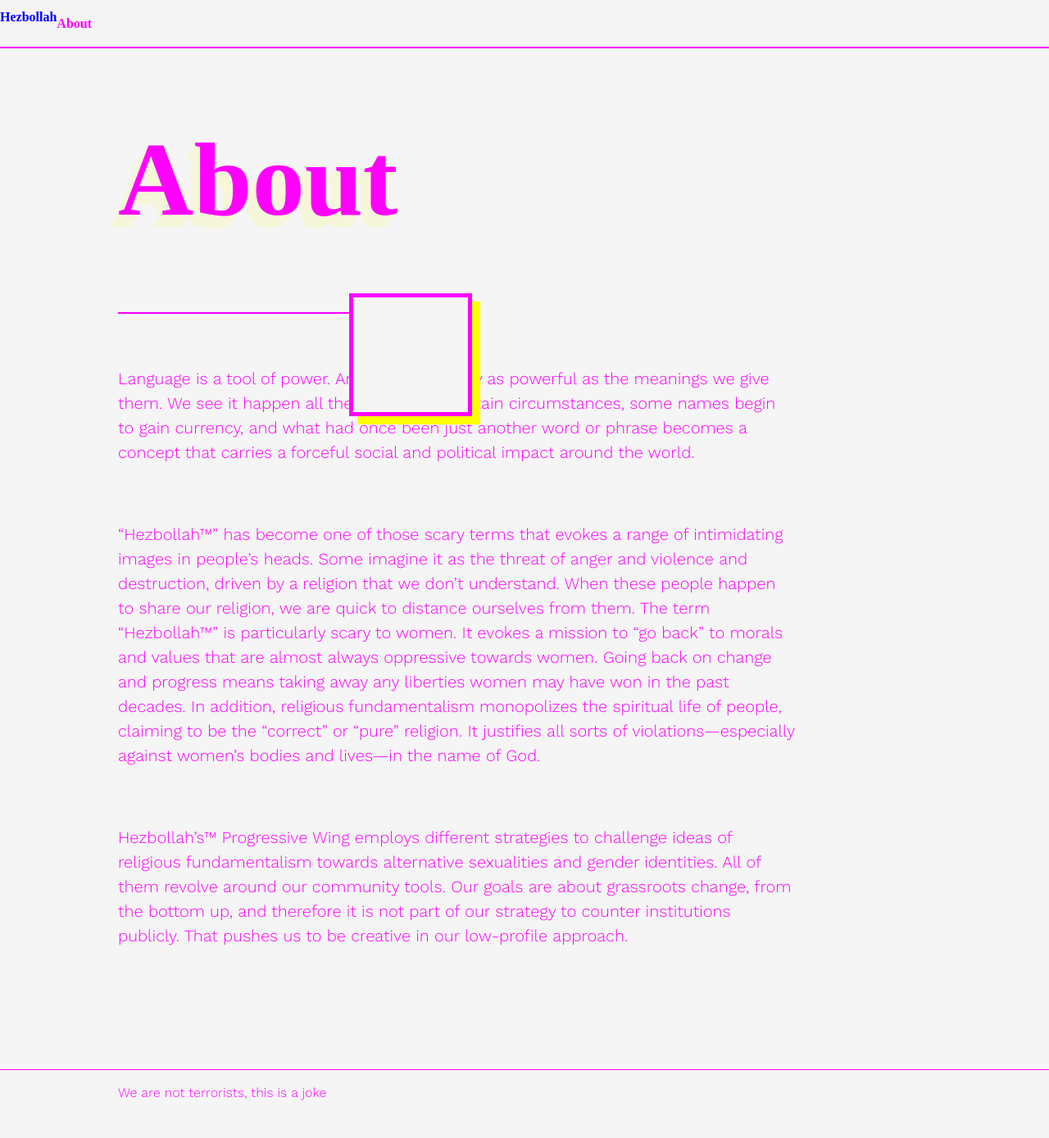
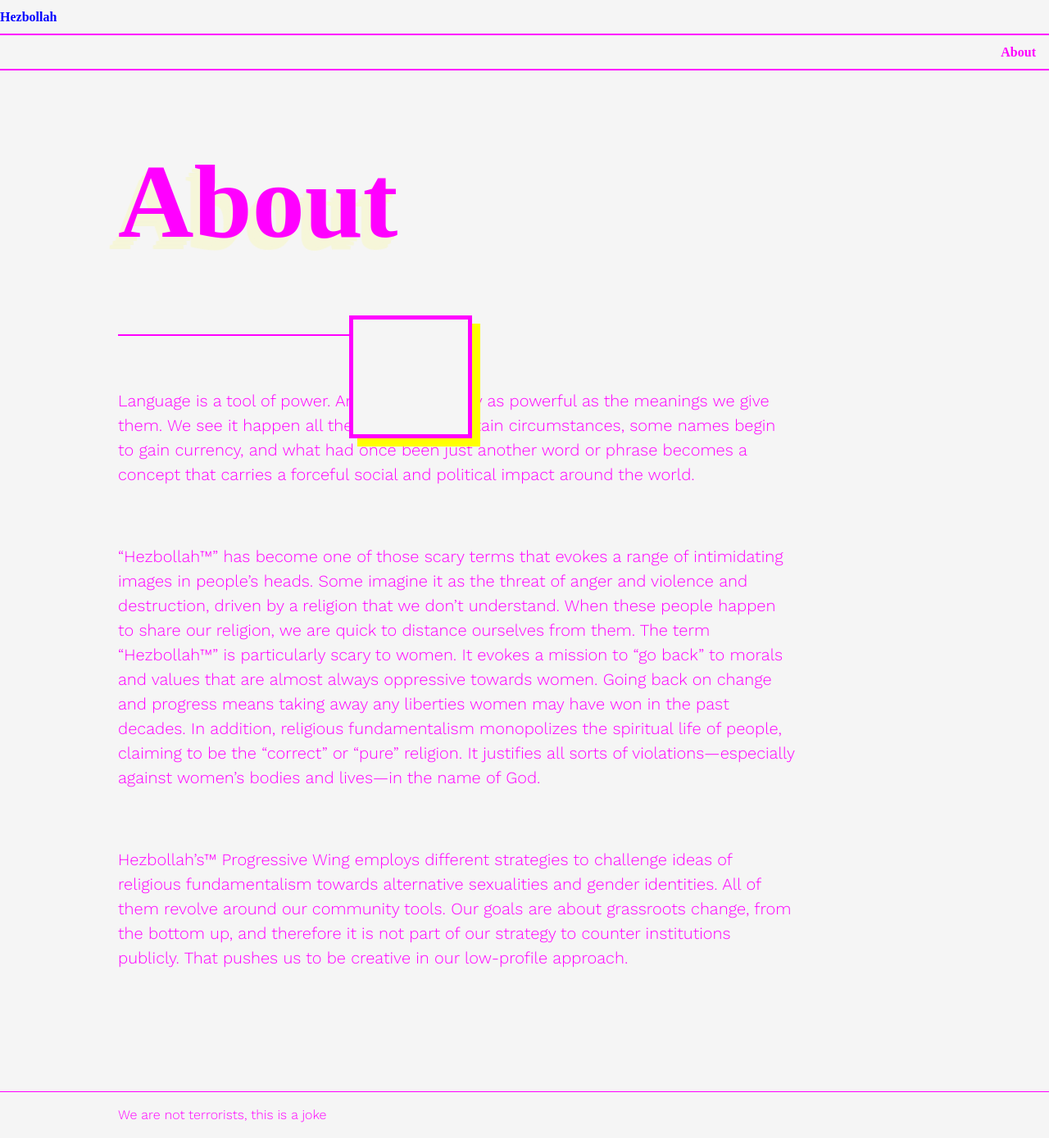
Before and after one commit to jrdntnnr/partyofgod, a Jekyll site: the page built from about.md, in a window 1280 px wide. Shown: the whole page at 82% size. Built offline with Jekyll 4.4.1, drawn with Linux system fonts in a browser that asks for light colours; nearby versions of some CDN libraries; some web fonts are replaced; before the commit the page ends 1362 px from its top, so only the background shows below that.

Commit message:
one more time

```diff
--- a/_includes/header.html
+++ b/_includes/header.html
@@ -1,10 +1,10 @@
 <header class="header-background">
-
 <div class="clearfix border-bottom-thick header-border">
-    <div class="left sm-width-left py-1 mt-1 mt-lg-0">
-      <a class="align-middle link-primary text-accent" href="{{ site.baseurl }}/">
-        {{ site.title }}
-      </a>
+  <ul class="clearfix border-bottom-thick header-border">
+    <li class="left sm-width-left py-1 mt-1 mt-lg-0">
+      <a class="align-middle link-primary text-accent" href="{{ site.baseurl }}/">{{ site.title }}</a>
+    </li>
+  </ul>
   <ul class="list-reset right py-1 header-text font-smoothing">
     {% for my_page in site.pages %}
     {% if my_page.title %}
@@ -15,5 +15,4 @@
       {% endfor %}
     </ul>
 </div>
-
 </header>
```
Lines whose indentation alone changed are shown as unchanged.
